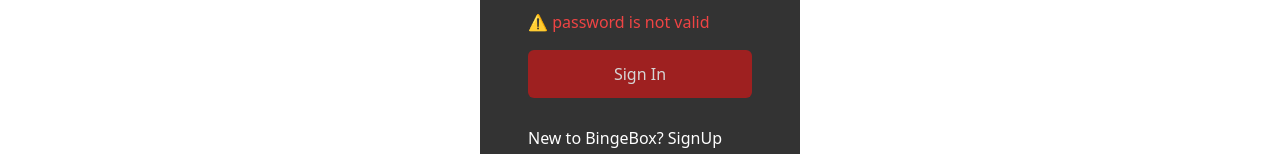
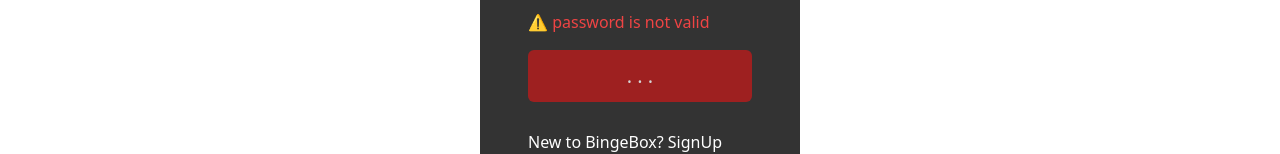
Before and after one commit to soorya2020/Netflilx-GPT, a React (Create React App) app: page / in a window 1280 px wide. Both pictures are taken after typing "name@example.com", "Sample123" into the empty fields and a click on the button "Sign In". Shown: the part 422-576 px from the top of the page. Built offline with nearby package versions, Linux system fonts and the light colour scheme; no server answers.

Commit message:
- added loading ui to signin and signup

```diff
--- a/src/Components/Login.jsx
+++ b/src/Components/Login.jsx
@@ -14,17 +14,20 @@
 function Login() {
   const [isSignInForm, setisSignInForm] = useState(true);
   const [errorMessage, setErrorMessage] = useState(null);
+  const [loading, setLoading] = useState(false);
   const dispatch = useDispatch();
   const emailRef = useRef(null);
   const passwordRef = useRef(null);
   const confirmPasswordRef = useRef(null);
 
   const handleButtonClick = (e) => {
+    setLoading(true);
     const email = emailRef.current.value;
     const password = passwordRef.current.value;
 
     if (!isSignInForm && password !== confirmPasswordRef.current.value) {
       setErrorMessage("password do not match");
+      setLoading(false);
       return;
     }
 
@@ -37,9 +40,12 @@
     //signin or signup
     if (isSignInForm) {
       signInWithEmailAndPassword(auth, email, password)
-        .then(() => {})
+        .then(() => {
+          setLoading(false);
+        })
         .catch((error) => {
           setErrorMessage(error.message);
+          setLoading(false);
         });
     } else {
       createUserWithEmailAndPassword(auth, email, password)
@@ -52,12 +58,15 @@
             .then(() => {
               const { uid, email, displayName } = auth.currentUser;
               dispatch(addUser({ uid, email, displayName }));
+              setLoading(false);
             })
             .catch((error) => {
+              setLoading(false);
               setErrorMessage(error.message);
             });
         })
         .catch((error) => {
+          setLoading(false);
           setErrorMessage(error.message);
         });
     }
@@ -116,7 +125,17 @@
           className="bg-red-700 p-3 my-4 w-full rounded-md opacity-80"
           onClick={handleButtonClick}
         >
-          {isSignInForm ? "Sign In" : "Sign Up"}
+          {isSignInForm ? (
+            loading ? (
+              <p className="text-xl"> . . . </p>
+            ) : (
+              "Sign In"
+            )
+          ) : loading ? (
+            <p className="text-xl"> . . . </p>
+          ) : (
+            "Sign Up"
+          )}
         </button>
         <p onClick={toggleForm} className=" cursor-pointer mt-3">
           {isSignInForm
```
